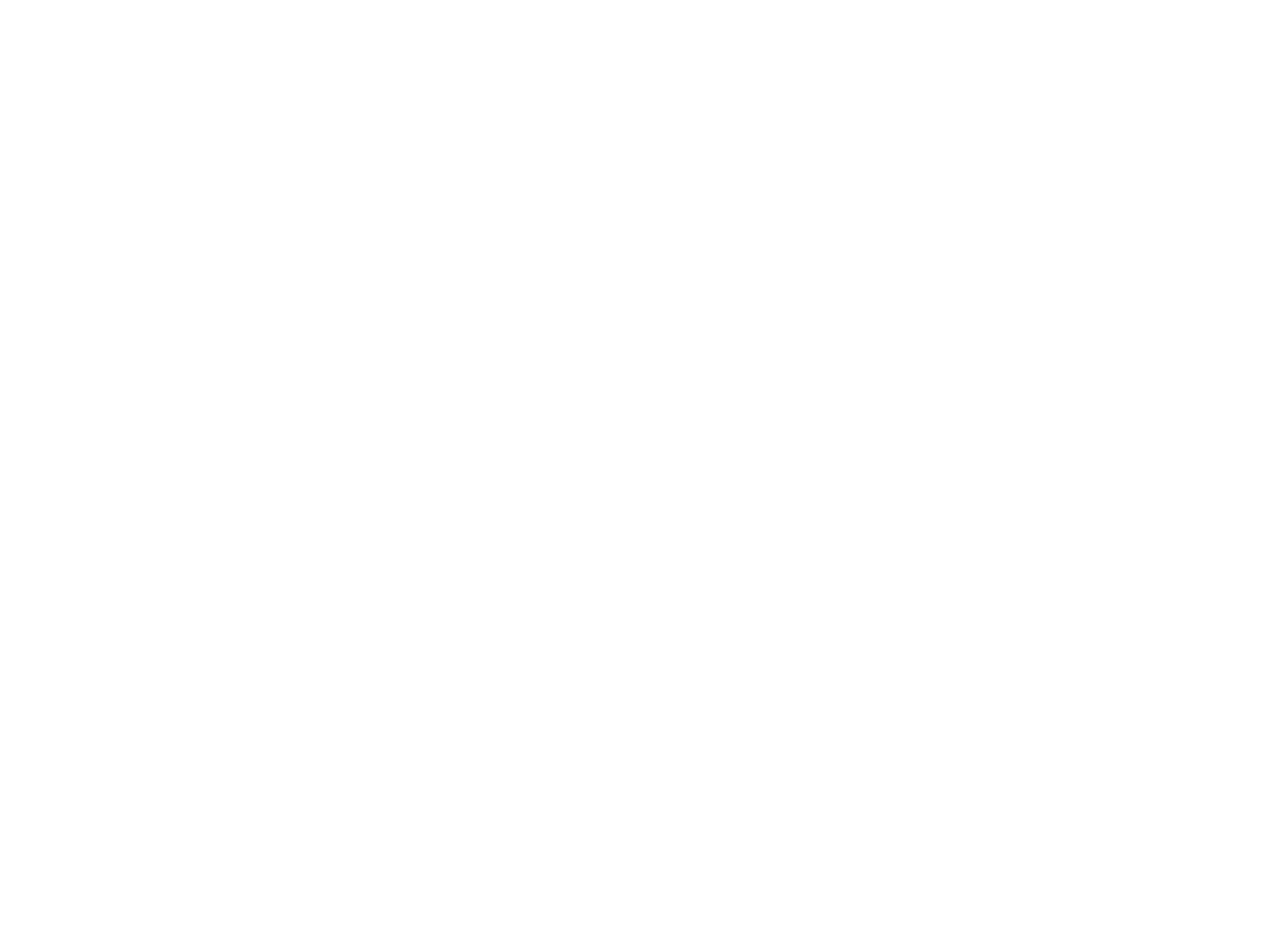
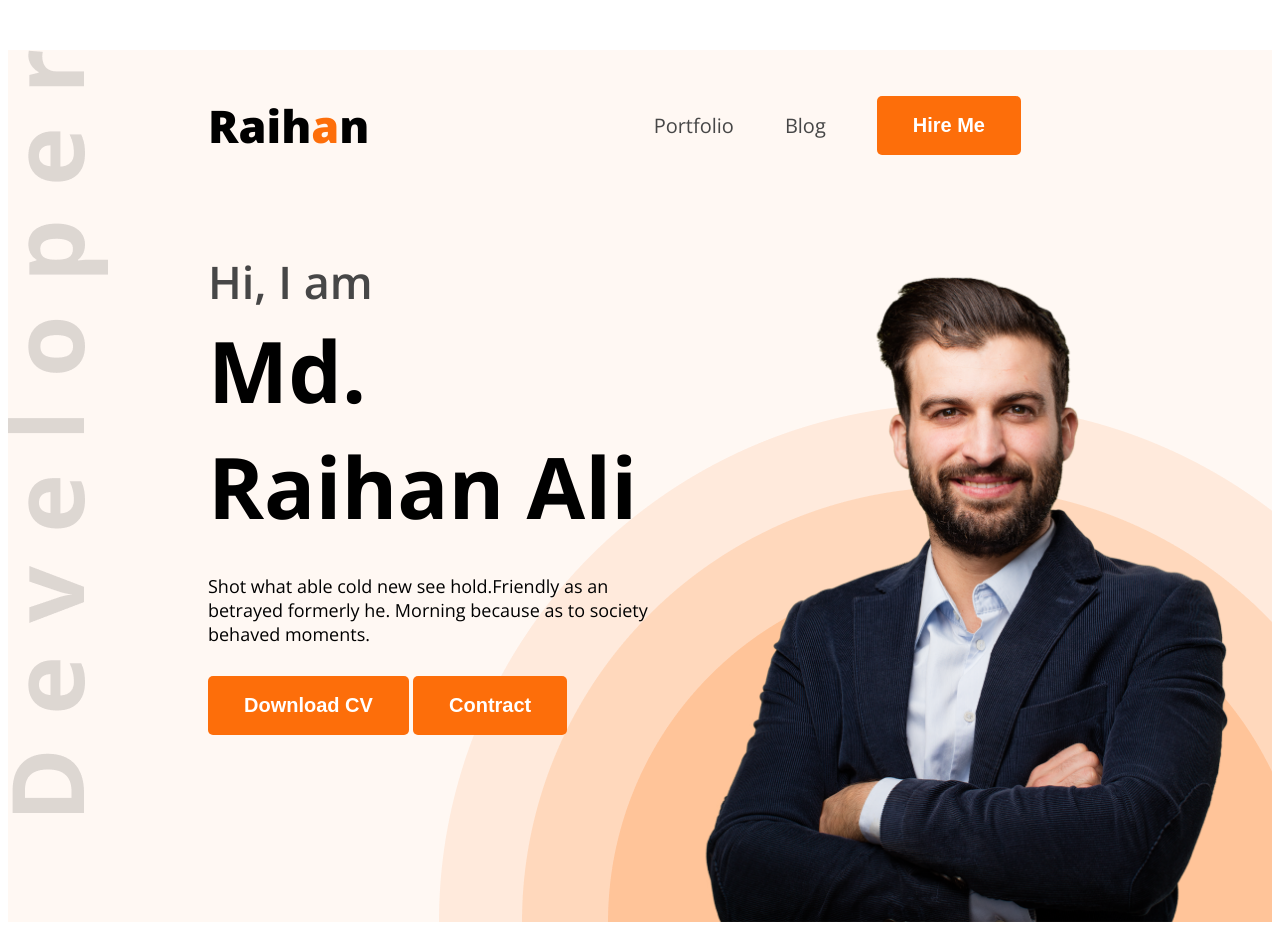
Before and after one commit to kira217-cyber/my-first-web, a plain HTML site: page index.html in a window 1280 px wide. Before the commit the page ends 800 px from the top, so only its background shows below. Drawn offline with nearby package versions, Linux system fonts and the light colour scheme.

Commit message:
added header

```diff
--- a/index.html
+++ b/index.html
@@ -4,10 +4,31 @@
     <meta charset="UTF-8">
     <meta name="viewport" content="width=device-width, initial-scale=1.0">
     <title>My Website</title>
+    <link rel="preconnect" href="https://fonts.googleapis.com">
+    <link rel="preconnect" href="https://fonts.gstatic.com" crossorigin>
+    <link href="https://fonts.googleapis.com/css2?family=Open+Sans:ital,wght@0,300..800;1,300..800&family=Poppins:wght@400;600&family=Work+Sans:ital,wght@0,100..900;1,100..900&display=swap" rel="stylesheet">
+    <link rel="stylesheet" href="style/style.css">
 </head>
-<body>
-    <header>
-
+<body class="open-sans-normal">
+    <header class="header">
+        <nav>
+            <h3 class="nav-title">Raih<span class="text-primary">a</span>n</h3>
+            <ul>
+                <li><a class="dark-2" href="">Portfolio</a></li>
+                <li><a class="dark-2" href="">Blog</a></li>
+                <li><a href=""><button class="btn-primary">Hire Me</button></a></li>
+            </ul>
+        </nav>
+        <div class="banner">
+            <div class="banner-content">
+                <h4 class="banner-greetings dark-2">Hi, I  am</h4>
+                <h1 class="banner-title">Md. Raihan Ali</h1>
+                <p class="banner-discription">Shot what able cold new see hold.Friendly as an betrayed formerly he. Morning because as to society behaved moments.</p>
+                <button class="btn-primary">Download CV</button>
+                <button class="btn-primary">Contract</button>
+            </div>
+            <img class="banner-profile-pic" src="images/hardy.png" alt="">
+        </div>
     </header>
     <main>
 
--- /dev/null
+++ b/style/style.css
@@ -0,0 +1,94 @@
+
+
+.open-sans-normal{
+  font-family: "Open Sans", serif;
+  font-optical-sizing: auto;
+  font-style: normal;
+  font-variation-settings:
+    "wdth" 100;
+}
+/* header */
+.header{
+background-image: url(../images/developer.png), url(../images/header_bg.png);
+background-repeat: no-repeat;
+background-position: top left, bottom right;
+background-color: #FFF8F3;
+}
+
+
+
+/* dark-2 */
+.dark-2{
+    color: #474747;
+}
+/* all button */
+.btn-primary{
+    background-color: #FD6E0A;
+    border: none;
+    font-weight: bold;
+    font-size: 20px;
+    color: white;
+    padding: 18px 36px;
+    border-radius: 5px;
+}
+
+
+/* shared style */
+.text-primary{
+    color: #FD6E0A;
+}
+/* nav style */
+nav{
+    display: flex;
+    align-items: center;
+    justify-content: space-between;
+    margin: 50px 200px;
+}
+.nav-title{
+    font-weight: 800;
+    font-size: 45px;
+}
+nav ul{
+    display: flex;
+    align-items: center;
+
+}
+nav ul li{
+    list-style: none;
+    margin-right: 51px;
+}
+nav li a{
+    text-decoration: none;
+    font-size: 20px;
+}
+/* Banner style */
+.banner{
+    display: flex;
+    justify-content: space-between;
+    margin: 0 35px 0 200px;
+
+}
+.banner-content{
+    max-width: 700px;
+    text-align: left;
+}
+
+
+
+.banner-greetings{
+    font-size: 45px;
+    font-weight: 600;
+    margin: 0;
+}
+.banner-title{
+    font-weight: bold;
+    font-size: 85px;
+    margin: 0;
+}
+.banner-profile-pic{
+    width: 580px;
+}
+.banner-discription{
+    font-size: 18px;
+    margin: 30px 0;
+}
```
